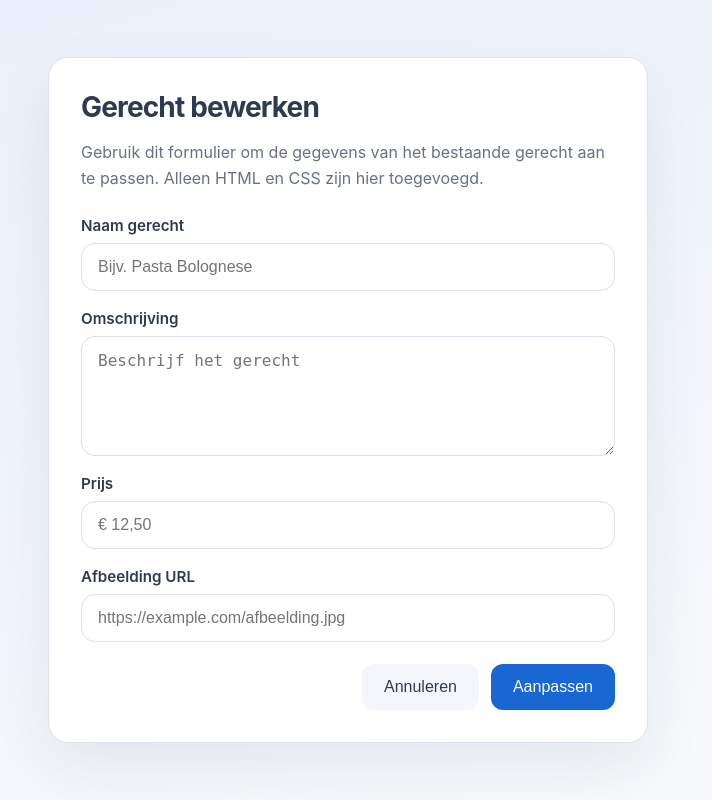
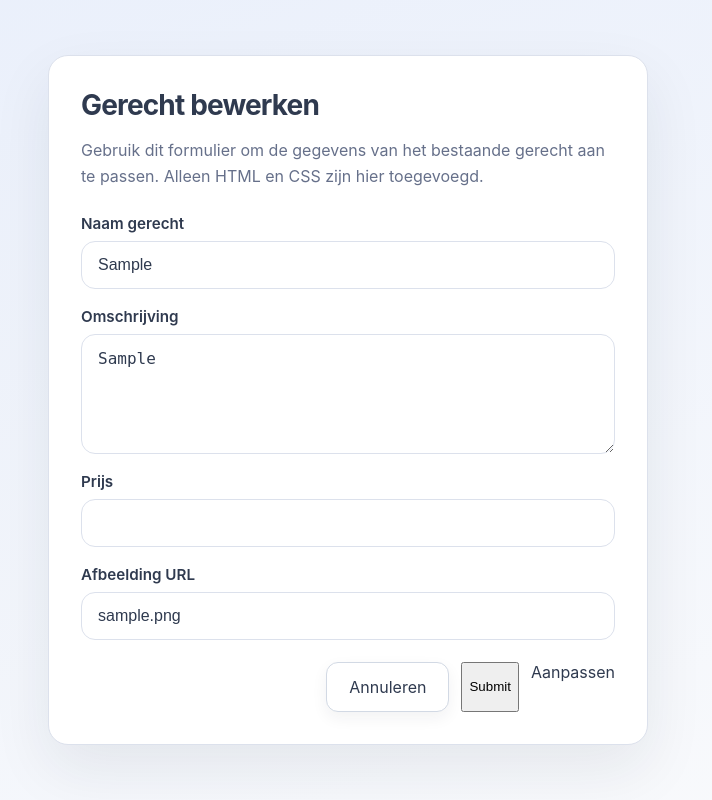
Before and after one commit to DinhmenhNguyen/Restaurant-webapp1, a PHP site: page /gerechtaanpassen.php?id=1 in a window 1280 px wide. Shown: the whole page, without its empty margins (292-1004 px from the left). Run offline with PHP 8.4, Linux system fonts and the light colour scheme; tables that the repository leaves empty or names only in its code hold one stand-in row (values such as "Sample post").

Commit message:
gerecht aanpasser gemaakt zodat het de correcte gerecht kiest waneer je de pen klikt

```diff
--- a/app/css/gerechtaanpassen.css
+++ b/app/css/gerechtaanpassen.css
@@ -93,13 +93,18 @@ body {
   margin-top: 8px;
 }
 
+.button-row a,
 .button-row button {
   border: none;
   border-radius: 12px;
   padding: 14px 22px;
   font-size: 1rem;
   cursor: pointer;
-  transition: transform 0.18s ease, filter 0.18s ease;
+  text-decoration: none;
+  display: inline-flex;
+  align-items: center;
+  justify-content: center;
+  transition: transform 0.18s ease, filter 0.18s ease, box-shadow 0.18s ease;
 }
 
 .button-row button[type="submit"] {
@@ -107,13 +112,22 @@ body {
   color: #fff;
 }
 
-.button-row button[type="button"] {
-  background: #f4f6fb;
+.button-row a {
+  background: #fff;
   color: var(--text);
+  border: 1px solid #d2d9e4;
+  box-shadow: 0 6px 16px rgba(31, 41, 55, 0.06);
 }
 
+.button-row a:hover,
 .button-row button:hover {
   transform: translateY(-1px);
+  filter: brightness(1.03);
+}
+
+.button-row a:focus {
+  outline: none;
+  box-shadow: 0 0 0 4px rgba(25, 103, 210, 0.16);
 }
 
 @media (max-width: 480px) {
--- a/app/gerechtaanpassen.php
+++ b/app/gerechtaanpassen.php
@@ -1,30 +1,31 @@
 <?php
 include_once 'database.php';
 
-$_GET['id'];
+$gerechtId = $_GET['id'];
 
-$sql = "SELECT * FROM Gerechten";
+$sql = "SELECT * FROM Gerechten WHERE id = :id";
+
 
 // Bereid de SQL statement voor
 $statement = $pdo->prepare($sql);
+
+$statement->bindParam(':id', $gerechtId);
 // Voer de query uit
 $statement->execute();
 // Haal alle resultaten op als een array van arrays
-$gerechten = $statement->fetchAll();
-
-
-
-
+$gerecht = $statement->fetch();
 
 ?>
 <!DOCTYPE html>
 <html lang="nl">
+
 <head>
   <meta charset="UTF-8">
   <meta name="viewport" content="width=device-width, initial-scale=1.0">
   <title>Gerecht aanpassen</title>
   <link rel="stylesheet" href="css/gerechtaanpassen.css">
 </head>
+
 <body>
   <main class="form-wrapper">
     <h1>Gerecht bewerken</h1>
@@ -34,30 +35,31 @@ $gerechten = $statement->fetchAll();
       <div class="field-group">
         <label>
           Naam gerecht
-          <input type="text" name="naam" placeholder="Bijv. Pasta Bolognese" required>
+          <input type="text" name="naam" required value="<?php echo $gerecht['naam']; ?>">
         </label>
 
         <label>
           Omschrijving
-          <textarea name="omschrijving" placeholder="Beschrijf het gerecht" required></textarea>
+          <textarea name="omschrijving" required><?php echo $gerecht['beschrijving'];?></textarea>
         </label>
 
         <label>
           Prijs
-          <input type="number" name="prijs" step="0.01" min="0" placeholder="€ 12,50" required>
+          <input type="number" name="prijs" step="0.01" min="0" required value="<?php echo $gerecht['prijs']; ?>">
         </label>
 
         <label>
           Afbeelding URL
-          <input type="url" name="afbeelding" placeholder="https://example.com/afbeelding.jpg">
+          <input type="text" name="afbeelding" value="<?php echo $gerecht['foto']; ?>">
         </label>
       </div>
 
       <div class="button-row">
-        <button type="button">Annuleren</button>
-        <button type="submit">Aanpassen</button>
+        <a href="beheer.php">Annuleren</a>
+        <input type="submit">Aanpassen</input>
       </div>
     </form>
   </main>
 </body>
+
 </html>
```
